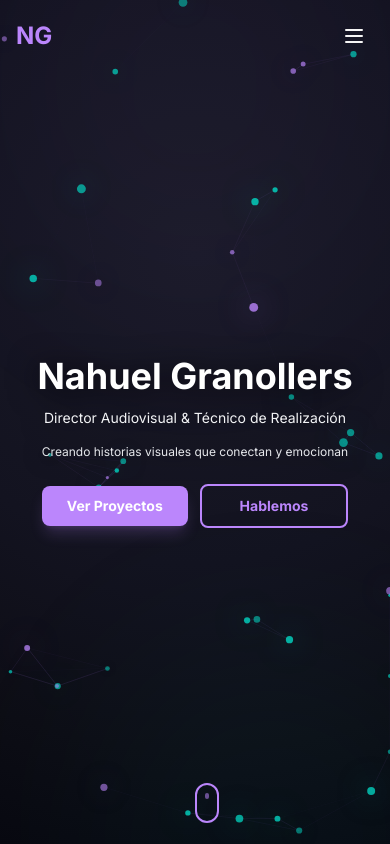
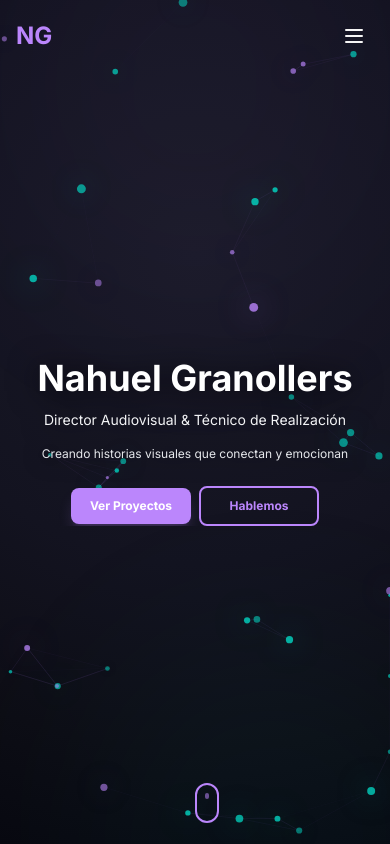
Before and after one commit to NahuelGranollers/Portfolio, a React (Vite) app: page / in a window 390 px wide. Shown: the top 844 px of the page. Built offline with nearby package versions, Linux system fonts and the light colour scheme; no server answers.

Commit message:
fix: adjust button styles for better responsiveness and layout in Hero component

```diff
--- a/components/Hero.tsx
+++ b/components/Hero.tsx
@@ -35,18 +35,18 @@ const Hero: React.FC = () => {
         </p>
 
         {/* Botones CTA */}
-        <div className="flex flex-row gap-3 sm:gap-4 justify-center items-center px-4">
+        <div className="flex flex-row flex-nowrap gap-2 sm:gap-4 justify-center items-center px-2 overflow-x-auto">
           <button
             onClick={scrollToProjects}
             aria-label="Ir a la sección de proyectos"
-            className="w-full sm:w-auto px-6 sm:px-8 py-2.5 sm:py-3 text-sm sm:text-base bg-brand-primary text-white rounded-lg font-semibold hover:bg-brand-primary-dark transition-all shadow-lg shadow-brand-primary/20 hover:scale-105 active:scale-95"
+            className="min-w-[120px] max-w-[180px] px-4 sm:px-8 py-2.5 sm:py-3 text-xs sm:text-base bg-brand-primary text-white rounded-lg font-semibold hover:bg-brand-primary-dark transition-all shadow-lg shadow-brand-primary/20 hover:scale-105 active:scale-95 whitespace-nowrap"
           >
             {t('hero.viewProjects')}
           </button>
           <button
             onClick={scrollToContact}
             aria-label="Ir a la sección de contacto"
-            className="w-full sm:w-auto px-6 sm:px-8 py-2.5 sm:py-3 text-sm sm:text-base bg-transparent border-2 border-brand-primary text-brand-primary rounded-lg font-semibold hover:bg-brand-primary hover:text-white transition-all hover:scale-105 active:scale-95"
+            className="min-w-[120px] max-w-[180px] px-4 sm:px-8 py-2.5 sm:py-3 text-xs sm:text-base bg-transparent border-2 border-brand-primary text-brand-primary rounded-lg font-semibold hover:bg-brand-primary hover:text-white transition-all hover:scale-105 active:scale-95 whitespace-nowrap"
           >
             {t('hero.letsTalk')}
           </button>
```
